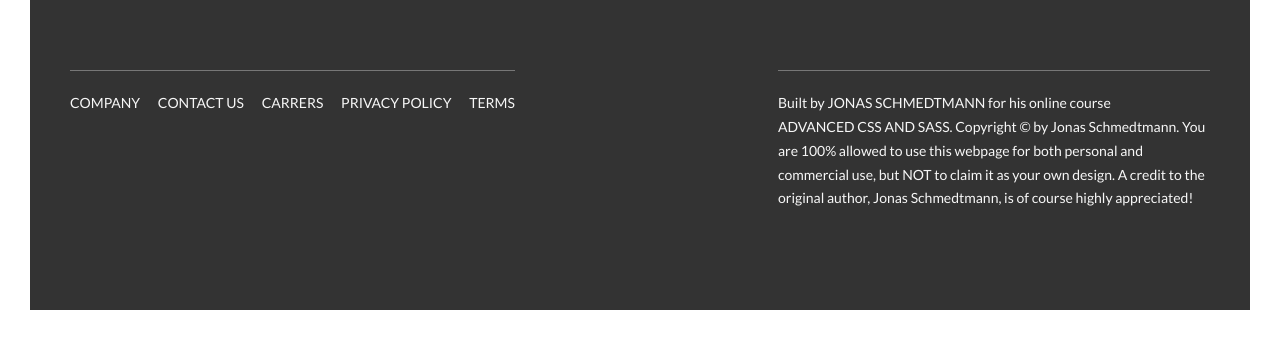
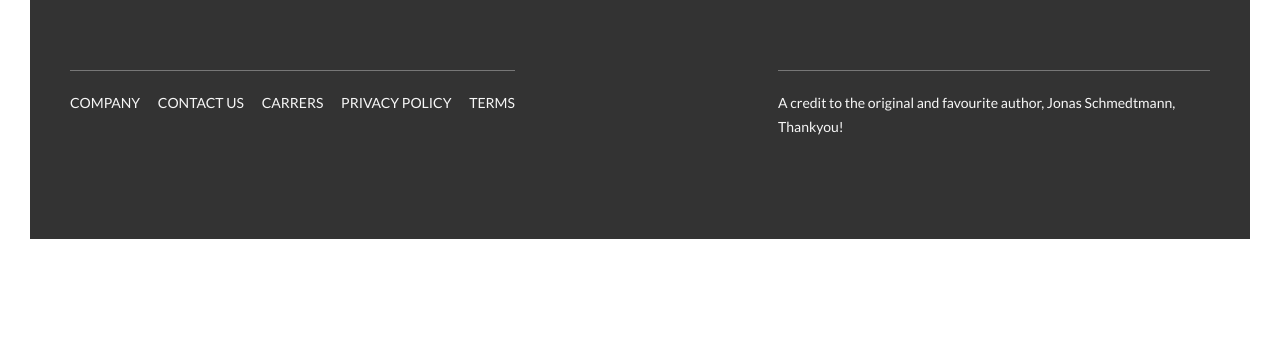
Before and after one commit to Rajan03/CSS-Projects, a website: page Nature Tours/index.html in a window 1280 px wide. Shown: the part 5815-6155 px from the top of the page. After the commit the page ends 6084 px from the top, so only its background shows below. Drawn offline with Linux system fonts and the light colour scheme.

Commit message:
Updated index.html

```diff
--- a/Nature Tours/index.html
+++ b/Nature Tours/index.html
@@ -390,10 +390,7 @@
                 </div>
                 <div class="col-1-of-2">
                     <p class="footer__copyright">
-                        Built by <a href="#" class="footer__link">Jonas Schmedtmann</a> for his online course <a href="#" class="footer__link">Advanced CSS and Sass</a>.
-                        Copyright &copy; by Jonas Schmedtmann. You are 100% allowed to use this webpage for both personal
-                        and commercial use, but NOT to claim it as your own design. A credit to the original author, Jonas
-                        Schmedtmann, is of course highly appreciated!
+                        A credit to the original and favourite author, Jonas Schmedtmann, Thankyou!
                     </p>
                 </div>
             </div>
```
